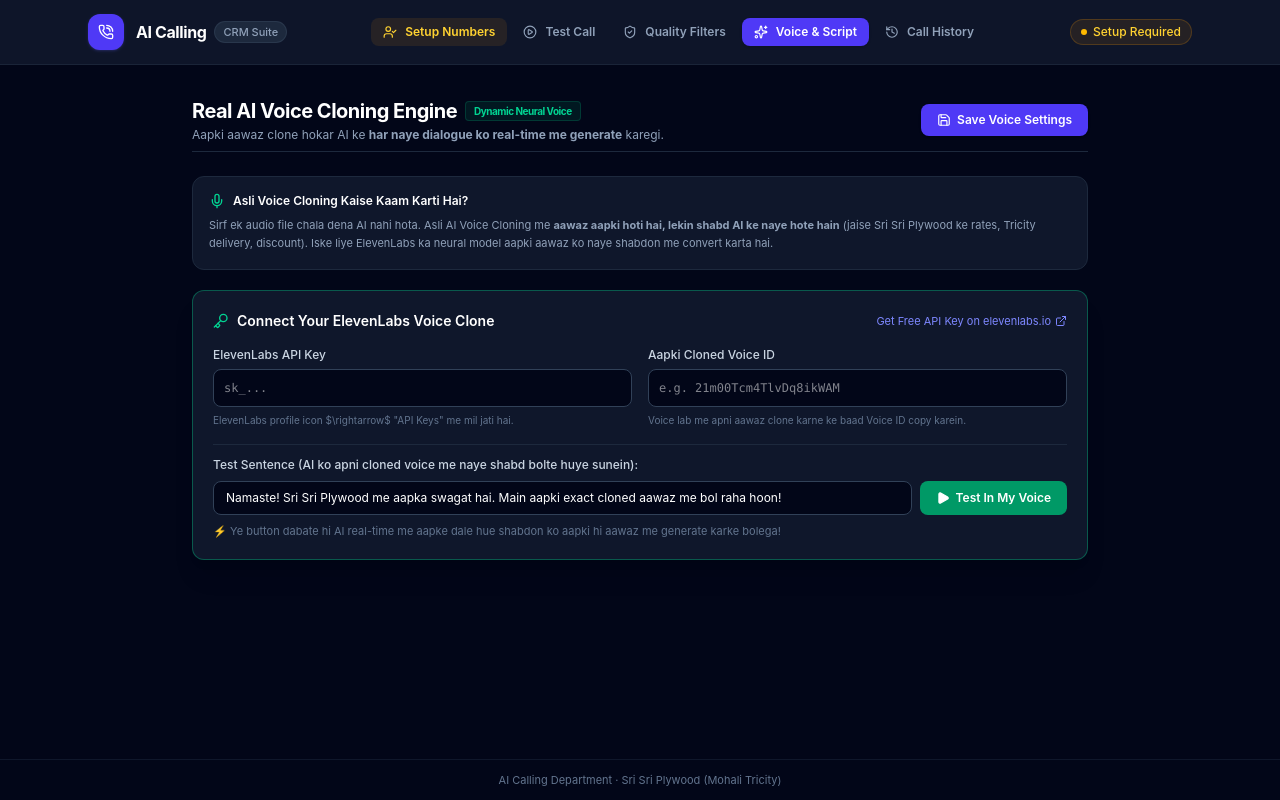
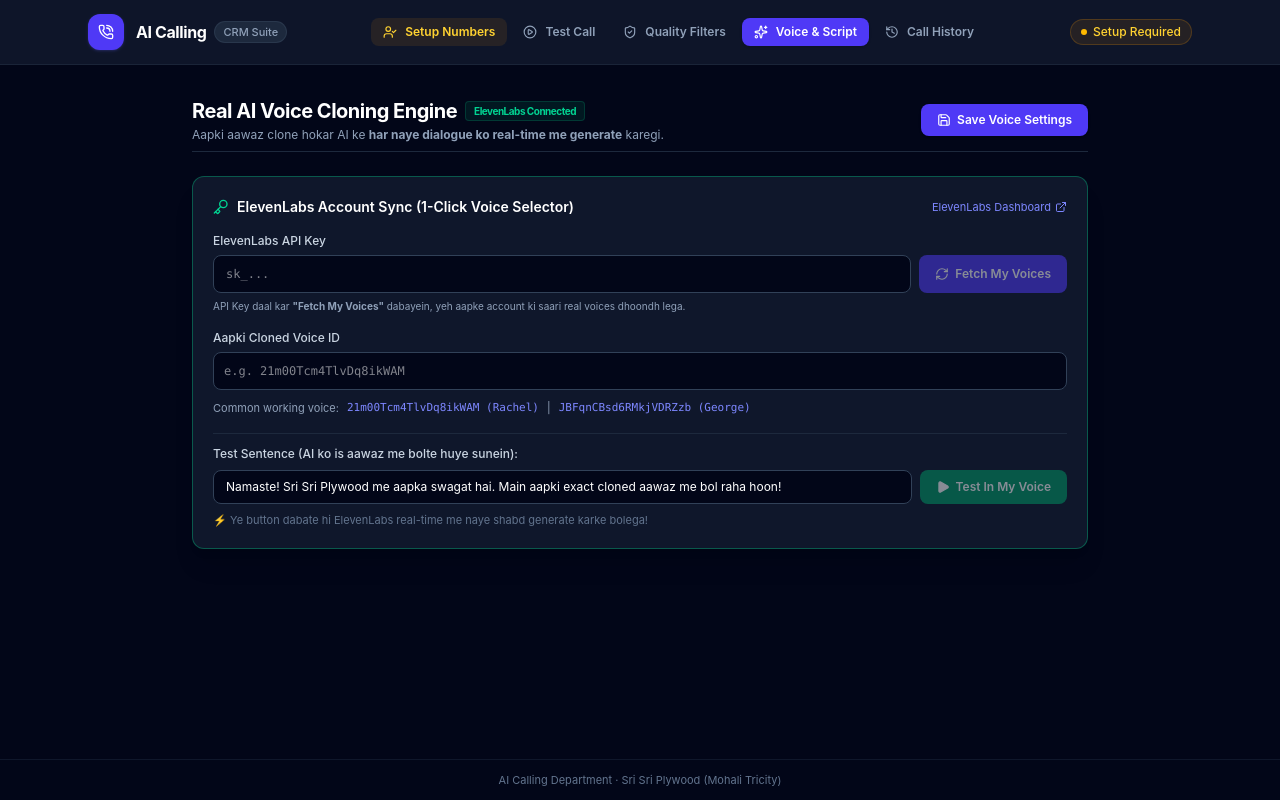
Before and after one commit to digitalmarketingssp82/ai-calling-crm, a React (Vite) app: page / in a window 1280 px wide. Both pictures are taken after a click on the button "Voice & Script". Built offline with nearby package versions, Linux system fonts and the light colour scheme.

Commit message:
Add files via upload

```diff
--- a/src/components/VoiceStudioView.jsx
+++ b/src/components/VoiceStudioView.jsx
@@ -1,5 +1,5 @@
 import React, { useState } from 'react';
-import { Sparkles, Play, Square, Save, Mic, Key, CheckCircle2, AlertCircle, ExternalLink } from 'lucide-react';
+import { Sparkles, Play, Square, Save, Key, CheckCircle2, AlertCircle, ExternalLink, RefreshCw } from 'lucide-react';
 
 export default function VoiceStudioView({
   config,
@@ -9,12 +9,58 @@ export default function VoiceStudioView({
   const [testText, setTestText] = useState('Namaste! Sri Sri Plywood me aapka swagat hai. Main aapki exact cloned aawaz me bol raha hoon!');
   const [isGenerating, setIsGenerating] = useState(false);
   const [isPlayingTest, setIsPlayingTest] = useState(false);
-  const [testAudio, setTestAudio] = useState(null);
+  const [fetchedVoices, setFetchedVoices] = useState([]);
+  const [isFetchingVoices, setIsFetchingVoices] = useState(false);
+  const [fetchError, setFetchError] = useState('');
 
-  // Test Real ElevenLabs Dynamic Cloned Voice
+  // 1-Click Auto-Fetch all voices directly from the user's ElevenLabs account!
+  const fetchMyElevenLabsVoices = async () => {
+    if (!config.elevenLabsApiKey) {
+      alert('Pehle apni ElevenLabs API Key enter karein.');
+      return;
+    }
+
+    setIsFetchingVoices(true);
+    setFetchError('');
+
+    try {
+      const response = await fetch('https://api.elevenlabs.io/v1/voices', {
+        method: 'GET',
+        headers: {
+          'xi-api-key': config.elevenLabsApiKey.trim()
+        }
+      });
+
+      if (!response.ok) {
+        const errData = await response.json().catch(() => ({}));
+        throw new Error(errData?.detail?.message || `Invalid API Key (HTTP ${response.status})`);
+      }
+
+      const data = await response.json();
+      const voicesList = data.voices || [];
+      setFetchedVoices(voicesList);
+
+      if (voicesList.length > 0) {
+        // Auto select the first cloned voice or first available voice
+        const cloned = voicesList.find(v => v.category === 'cloned') || voicesList[0];
+        setConfig({
+          ...config,
+          customVoiceId: cloned.voice_id,
+          voicePreset: cloned.name
+        });
+      }
+      setIsFetchingVoices(false);
+    } catch (err) {
+      setIsFetchingVoices(false);
+      setFetchError(err.message);
+      alert('API Key check failed: ' + err.message);
+    }
+  };
+
+  // Test ElevenLabs Dynamic Voice
   const testElevenLabsClonedVoice = async () => {
     if (!config.elevenLabsApiKey || !config.customVoiceId) {
-      alert('Pehle ElevenLabs API Key aur Voice ID enter karein.');
+      alert('Pehle ElevenLabs API Key aur Voice ID select karein.');
       return;
     }
 
@@ -37,13 +83,14 @@ export default function VoiceStudioView({
       });
 
       if (!response.ok) {
-        throw new Error(`API Error: ${response.status} (Check your API Key or Voice ID)`);
+        const errBody = await response.json().catch(() => ({}));
+        const errMsg = errBody?.detail?.message || `HTTP ${response.status}`;
+        throw new Error(errMsg);
       }
 
       const blob = await response.blob();
       const url = URL.createObjectURL(blob);
       const audio = new Audio(url);
-      setTestAudio(audio);
 
       setIsGenerating(false);
       setIsPlayingTest(true);
@@ -54,7 +101,7 @@ export default function VoiceStudioView({
       audio.play();
     } catch (err) {
       setIsGenerating(false);
-      alert('Voice Clone test failed: ' + err.message);
+      alert(`Voice Test Failed: ${err.message}\n\nTip: "Fetch My Voices" button daba kar valid voice select karein.`);
     }
   };
 
@@ -66,7 +113,7 @@ export default function VoiceStudioView({
           <h1 className="text-xl font-bold text-white tracking-tight flex items-center gap-2">
             <span>Real AI Voice Cloning Engine</span>
             <span className="text-[10px] bg-emerald-500/10 text-emerald-400 font-bold px-2 py-0.5 rounded border border-emerald-500/20">
-              Dynamic Neural Voice
+              ElevenLabs Connected
             </span>
           </h1>
           <p className="text-xs text-slate-400 mt-0.5">
@@ -84,24 +131,12 @@ export default function VoiceStudioView({
       </div>
 
       <div className="space-y-5">
-        {/* Concept Clarification Box */}
-        <div className="p-4 rounded-xl bg-slate-900 border border-slate-800 text-xs text-slate-300 space-y-2">
-          <div className="font-semibold text-white flex items-center gap-2">
-            <Mic className="h-4 w-4 text-emerald-400" />
-            <span>Asli Voice Cloning Kaise Kaam Karti Hai?</span>
-          </div>
-          <p className="text-slate-400 text-[11px] leading-relaxed">
-            Sirf ek audio file chala dena AI nahi hota. Asli AI Voice Cloning me <strong>aawaz aapki hoti hai, lekin shabd AI ke naye hote hain</strong> (jaise Sri Sri Plywood ke rates, Tricity delivery, discount).
-            Iske liye ElevenLabs ka neural model aapki aawaz ko naye shabdon me convert karta hai.
-          </p>
-        </div>
-
         {/* ElevenLabs Connection Form */}
         <div className="rounded-xl bg-slate-900 border border-emerald-500/40 p-5 space-y-4 shadow-xl">
           <div className="flex items-center justify-between">
             <h2 className="text-sm font-semibold text-white flex items-center gap-2">
               <Key className="h-4 w-4 text-emerald-400" />
-              Connect Your ElevenLabs Voice Clone
+              ElevenLabs Account Sync (1-Click Voice Selector)
             </h2>
             <a
               href="https://elevenlabs.io"
@@ -109,30 +144,68 @@ export default function VoiceStudioView({
               rel="noreferrer"
               className="text-[11px] text-indigo-400 hover:text-indigo-300 flex items-center gap-1"
             >
-              <span>Get Free API Key on elevenlabs.io</span>
+              <span>ElevenLabs Dashboard</span>
               <ExternalLink className="h-3 w-3" />
             </a>
           </div>
 
-          <div className="grid grid-cols-1 sm:grid-cols-2 gap-4">
-            {/* API Key */}
+          <div className="space-y-4">
+            {/* Step 1: API Key Input with Fetch Button */}
             <div className="space-y-1.5">
               <label className="text-xs font-medium text-slate-300 block">
                 ElevenLabs API Key
               </label>
+              <div className="flex gap-2">
                 <input
                   type="password"
                   placeholder="sk_..."
                   value={config.elevenLabsApiKey || ''}
                   onChange={(e) => setConfig({ ...config, elevenLabsApiKey: e.target.value })}
-                className="w-full bg-slate-950 border border-slate-700 text-white text-xs rounded-lg p-2.5 outline-none focus:border-emerald-500 font-mono"
+                  className="flex-1 bg-slate-950 border border-slate-700 text-white text-xs rounded-lg px-3 py-2.5 outline-none focus:border-emerald-500 font-mono"
                 />
-              <span className="text-[10px] text-slate-500 block">
-                ElevenLabs profile icon $\rightarrow$ "API Keys" me mil jati hai.
+                <button
+                  type="button"
+                  onClick={fetchMyElevenLabsVoices}
+                  disabled={isFetchingVoices || !config.elevenLabsApiKey}
+                  className="bg-indigo-600 hover:bg-indigo-500 disabled:opacity-50 text-white text-xs font-semibold px-4 py-2.5 rounded-lg flex items-center gap-1.5 transition cursor-pointer shrink-0"
+                >
+                  <RefreshCw className={`h-3.5 w-3.5 ${isFetchingVoices ? 'animate-spin' : ''}`} />
+                  <span>{isFetchingVoices ? 'Fetching...' : 'Fetch My Voices'}</span>
+                </button>
+              </div>
+              <span className="text-[10px] text-slate-400 block">
+                API Key daal kar <strong>"Fetch My Voices"</strong> dabayein, yeh aapke account ki saari real voices dhoondh lega.
               </span>
             </div>
 
-            {/* Voice ID */}
+            {/* Step 2: Auto-Fetched Voice Dropdown */}
+            {fetchedVoices.length > 0 ? (
+              <div className="space-y-1.5 p-3.5 rounded-xl bg-emerald-500/10 border border-emerald-500/30">
+                <label className="text-xs font-semibold text-emerald-300 block flex items-center gap-1.5">
+                  <CheckCircle2 className="h-4 w-4 text-emerald-400" />
+                  Select From Your ElevenLabs Voices ({fetchedVoices.length} Found)
+                </label>
+                <select
+                  value={config.customVoiceId}
+                  onChange={(e) => {
+                    const selected = fetchedVoices.find(v => v.voice_id === e.target.value);
+                    setConfig({
+                      ...config,
+                      customVoiceId: e.target.value,
+                      voicePreset: selected ? selected.name : config.voicePreset
+                    });
+                  }}
+                  className="w-full bg-slate-950 border border-emerald-500/60 text-white text-xs rounded-lg p-2.5 outline-none focus:border-emerald-400 font-medium"
+                >
+                  {fetchedVoices.map((v) => (
+                    <option key={v.voice_id} value={v.voice_id}>
+                      {v.name} {v.category === 'cloned' ? '⭐ (Your Cloned Voice)' : `(${v.category})`} — ID: {v.voice_id}
+                    </option>
+                  ))}
+                </select>
+              </div>
+            ) : (
+              /* Fallback Manual Voice ID input */
               <div className="space-y-1.5">
                 <label className="text-xs font-medium text-slate-300 block">
                   Aapki Cloned Voice ID
@@ -144,16 +217,32 @@ export default function VoiceStudioView({
                   onChange={(e) => setConfig({ ...config, customVoiceId: e.target.value })}
                   className="w-full bg-slate-950 border border-slate-700 text-white text-xs rounded-lg p-2.5 outline-none focus:border-emerald-500 font-mono"
                 />
-              <span className="text-[10px] text-slate-500 block">
-                Voice lab me apni aawaz clone karne ke baad Voice ID copy karein.
-              </span>
+                <div className="flex gap-2 pt-1 text-[11px] text-slate-400">
+                  <span>Common working voice:</span>
+                  <button
+                    type="button"
+                    onClick={() => setConfig({ ...config, customVoiceId: '21m00Tcm4TlvDq8ikWAM' })}
+                    className="text-indigo-400 hover:underline font-mono"
+                  >
+                    21m00Tcm4TlvDq8ikWAM (Rachel)
+                  </button>
+                  <span>|</span>
+                  <button
+                    type="button"
+                    onClick={() => setConfig({ ...config, customVoiceId: 'JBFqnCBsd6RMkjVDRZzb' })}
+                    className="text-indigo-400 hover:underline font-mono"
+                  >
+                    JBFqnCBsd6RMkjVDRZzb (George)
+                  </button>
                 </div>
+              </div>
+            )}
           </div>
 
           {/* Test Custom Sentence Box */}
           <div className="pt-3 border-t border-slate-800 space-y-2">
             <span className="text-xs font-medium text-slate-300 block">
-              Test Sentence (AI ko apni cloned voice me naye shabd bolte huye sunein):
+              Test Sentence (AI ko is aawaz me bolte huye sunein):
             </span>
             <div className="flex gap-2">
               <input
@@ -165,15 +254,15 @@ export default function VoiceStudioView({
               <button
                 type="button"
                 onClick={testElevenLabsClonedVoice}
-                disabled={isGenerating}
-                className="bg-emerald-600 hover:bg-emerald-500 disabled:opacity-50 text-white text-xs font-semibold px-4 py-2 rounded-lg flex items-center gap-1.5 transition cursor-pointer"
+                disabled={isGenerating || !config.customVoiceId}
+                className="bg-emerald-600 hover:bg-emerald-500 disabled:opacity-50 text-white text-xs font-semibold px-4 py-2 rounded-lg flex items-center gap-1.5 transition cursor-pointer shrink-0"
               >
                 {isGenerating ? <Sparkles className="h-3.5 w-3.5 animate-spin" /> : <Play className="h-3.5 w-3.5 fill-current" />}
-                <span>{isGenerating ? 'Generating Your Voice...' : 'Test In My Voice'}</span>
+                <span>{isGenerating ? 'Generating Audio...' : 'Test In My Voice'}</span>
               </button>
             </div>
             <p className="text-[11px] text-slate-500">
-              ⚡ Ye button dabate hi AI real-time me aapke dale hue shabdon ko aapki hi aawaz me generate karke bolega!
+              ⚡ Ye button dabate hi ElevenLabs real-time me naye shabd generate karke bolega!
             </p>
           </div>
         </div>
```
Lines whose indentation alone changed are shown as unchanged.
